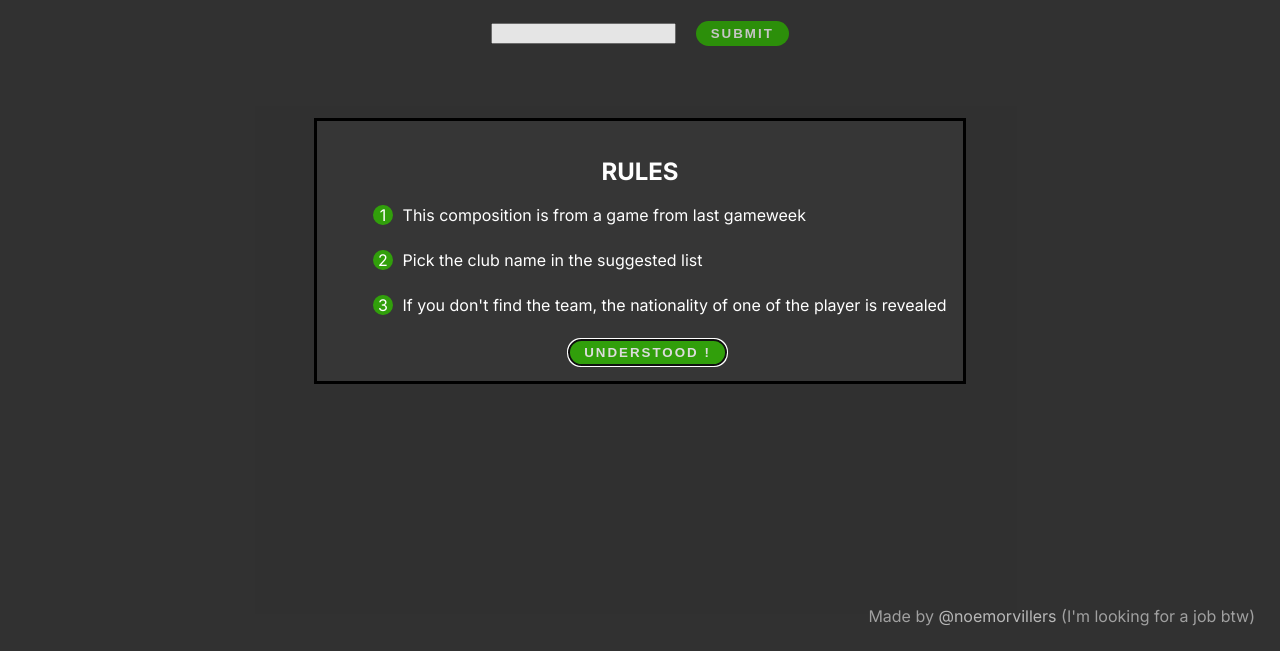
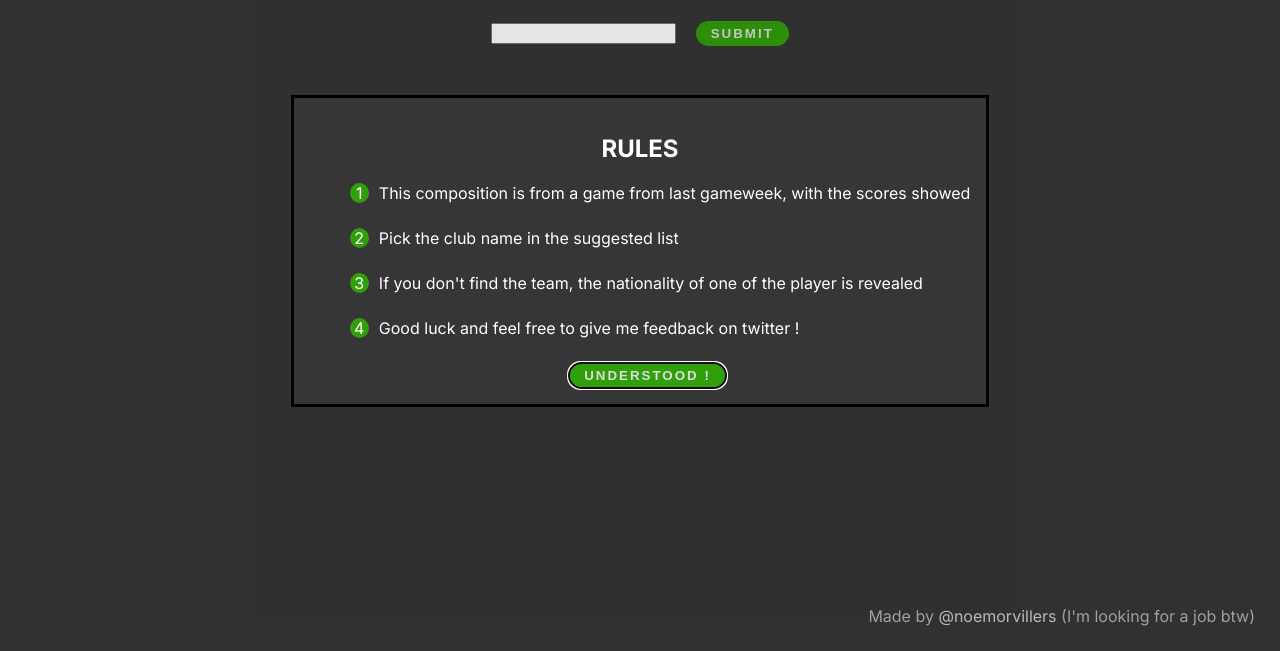
Before and after one commit to nmorvill/sordle, a plain HTML site: page comp.html in a window 1280 px wide. Shown: the part 149-800 px from the top of the page. Drawn offline with Linux system fonts and the light colour scheme.

Commit message:
added rule precision

```diff
--- a/comp.html
+++ b/comp.html
@@ -163,9 +163,10 @@
         <dialog id="d">
             <h2>RULES</h2>
             <ol type="1">
-                <li>This composition is from a game from last gameweek</li>
+                <li>This composition is from a game from last gameweek, with the scores showed</li>
                 <li>Pick the club name in the suggested list</li>
                 <li>If you don't find the team, the nationality of one of the player is revealed</li>
+                <li>Good luck and feel free to give me feedback on twitter !</li>
             </ol>
             <button onclick="d.close()">Understood !</button>
         </dialog>
```
